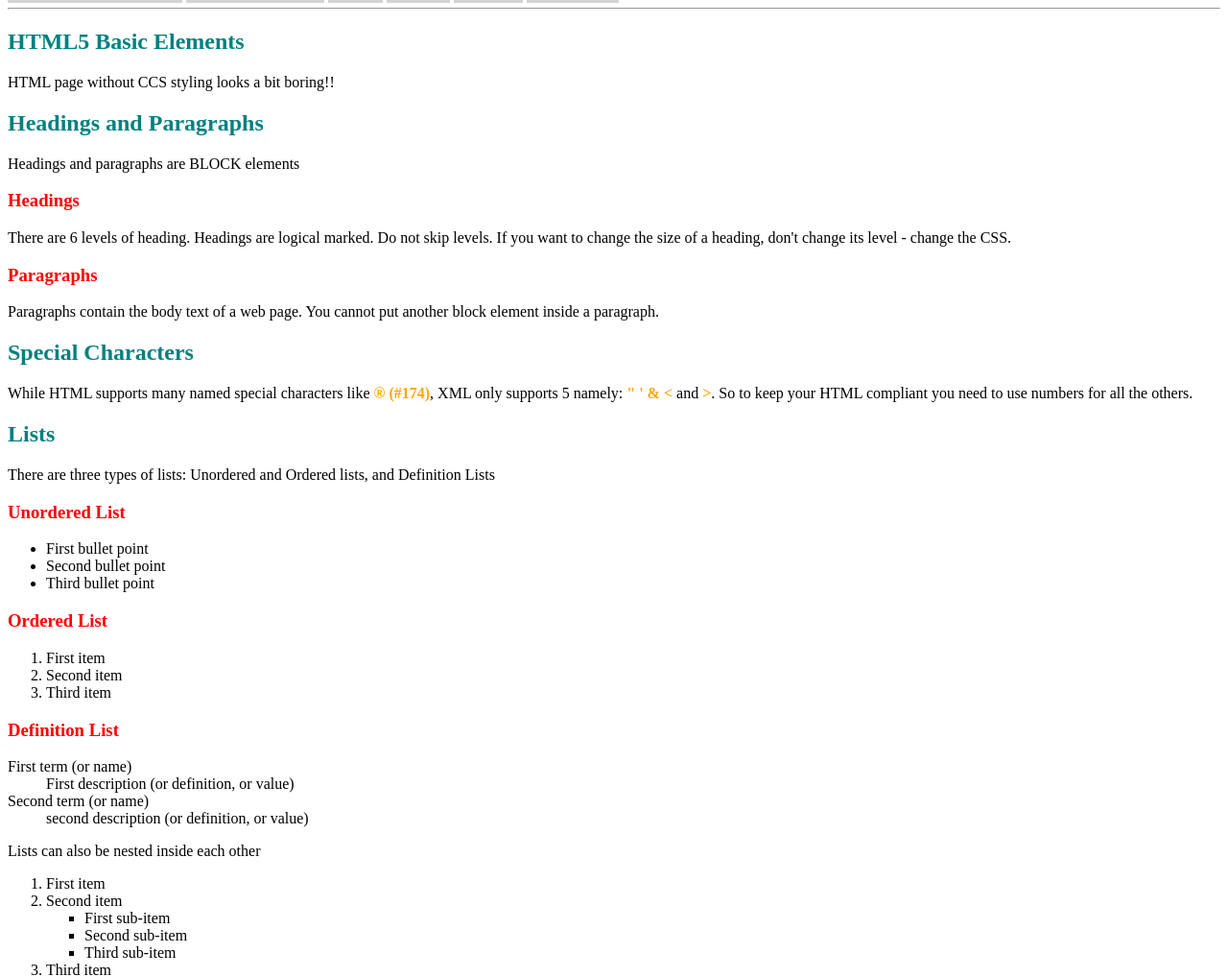
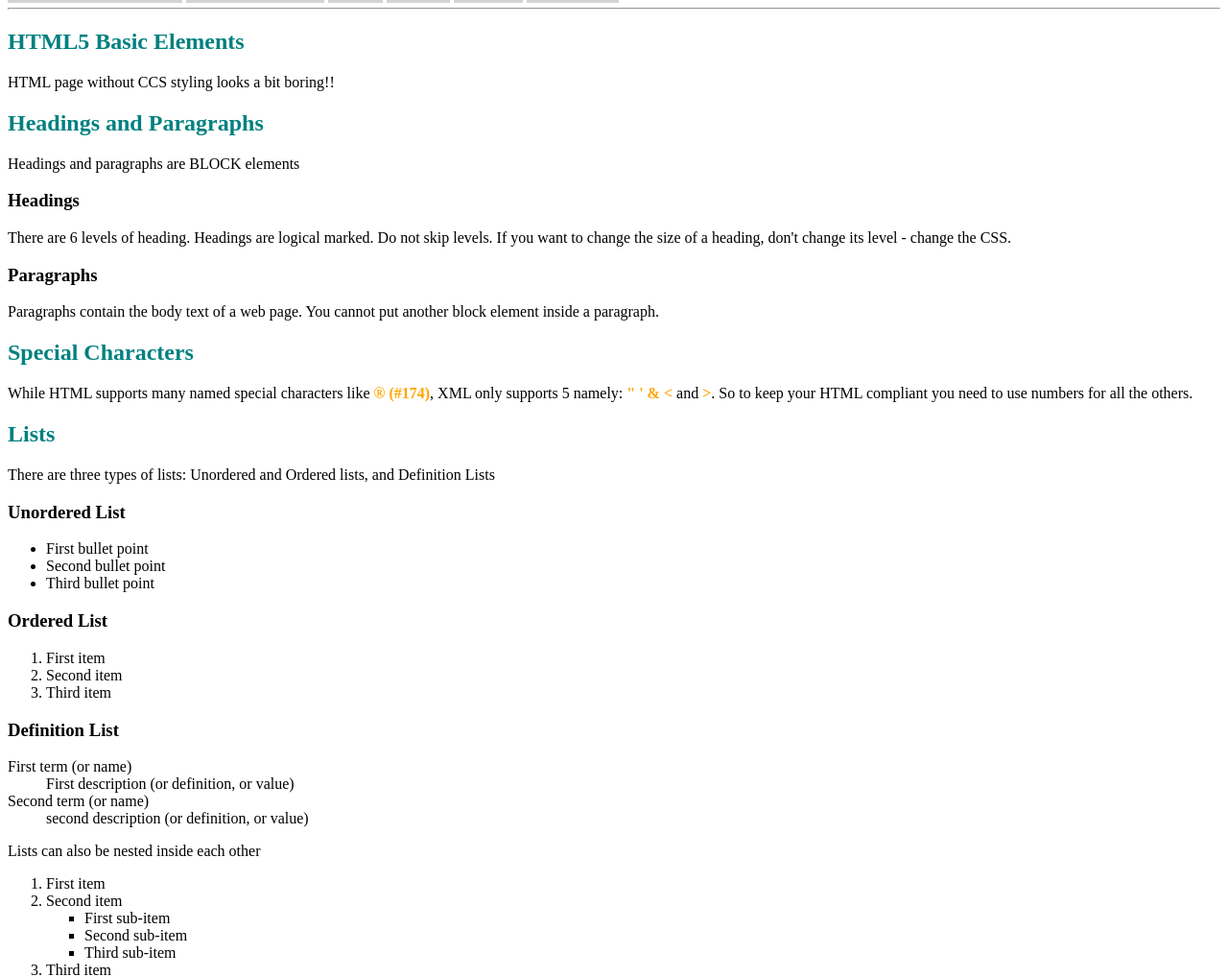
Before and after one commit to SWH03403/COS10026, a PHP site: page /lab04.html in a window 1280 px wide. Shown: the part 98-1116 px from the top of the page at 96% size. Run offline with PHP 8.4, Linux system fonts and the light colour scheme.

Commit message:
refactor(styles): remove `h3` color

```diff
--- a/styles/lab04.css
+++ b/styles/lab04.css
@@ -8,7 +8,6 @@
 
 h1 { color: purple; }
 h2 { color: teal; }
-h3 { color: red; }
 
 nav > a {
 	padding: .1em .6em;
```
